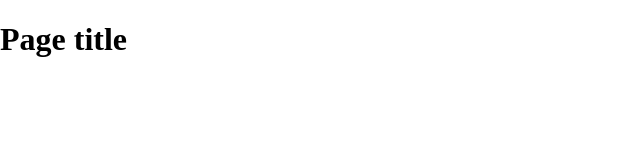
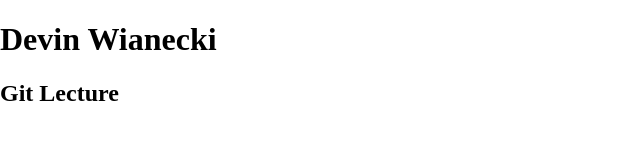
Before and after one commit to Devwianecki/gitlecture, a plain HTML site: page index.html in a window 1280 px wide. Shown: the whole page, without its empty margins (0-640 px from the left). Drawn offline with nearby package versions, Linux system fonts and the light colour scheme.

Commit message:
Second commit
changed and h1 and h2 tags

```diff
--- a/index.html
+++ b/index.html
@@ -14,7 +14,8 @@
     </head>
     <body>
     <header>
-	<h1>Page title</h1>
+	<h1>Devin Wianecki</h1>
+        <h2>Git Lecture</h2>
     </header>
     <nav id="pageNav">
     </nav>
```
